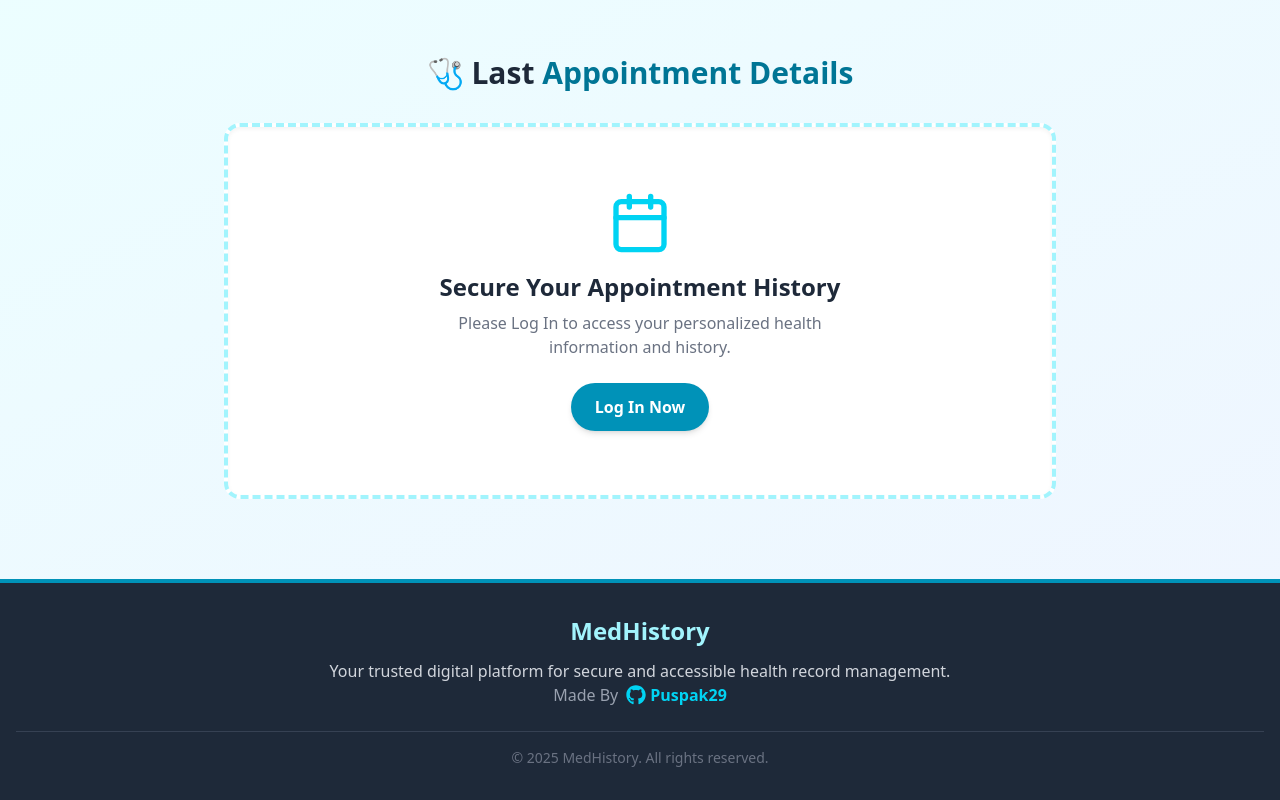
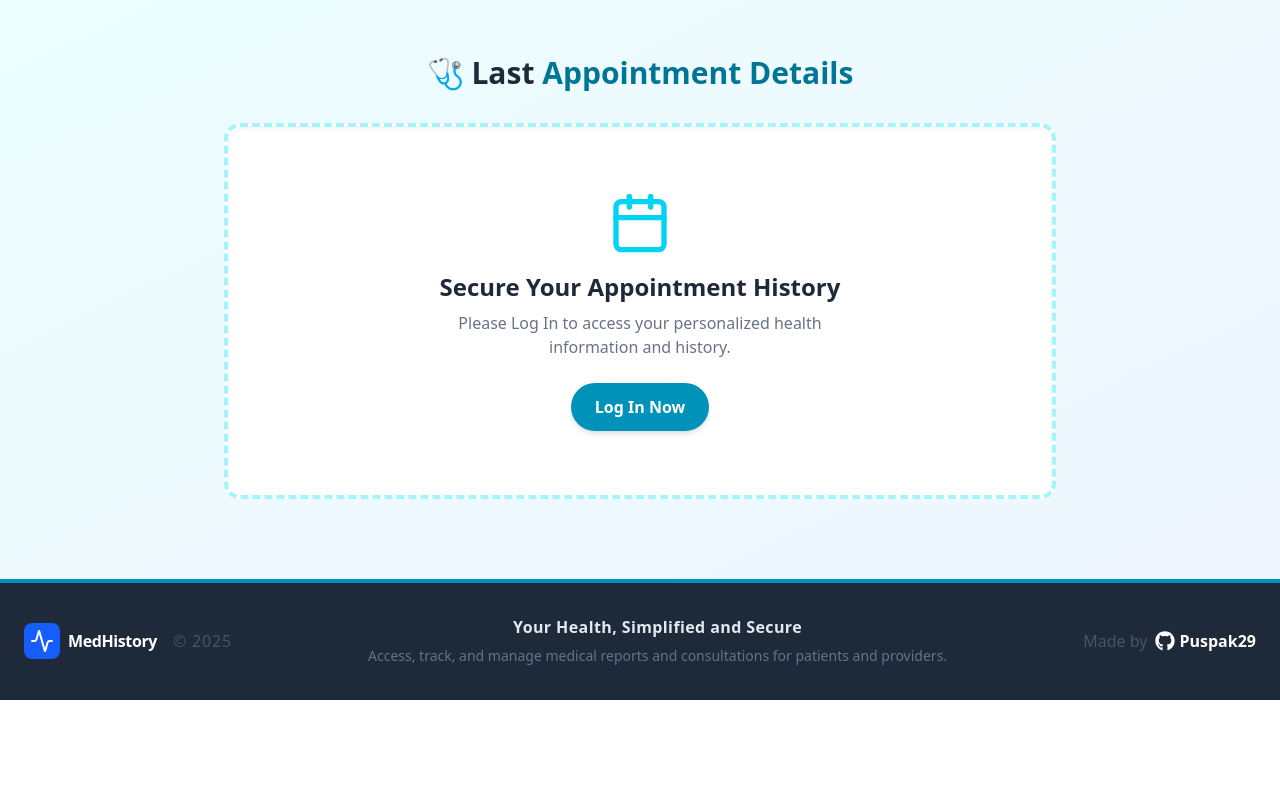
Before and after one commit to Puspak29/Medi-Frontend, a React (Vite) app: page / in a window 1280 px wide. Shown: the part 1404-2204 px from the top of the page. After the commit the page ends 2104 px from the top, so only its background shows below. Built offline with nearby package versions, Linux system fonts and the light colour scheme; no server answers.

Commit message:
fix: fixed footer

```diff
--- a/src/components/Footer.tsx
+++ b/src/components/Footer.tsx
@@ -1,28 +1,45 @@
 import { Link } from "react-router-dom";
 import { FaGithub } from "react-icons/fa"
+import { Activity } from "lucide-react";
 
 function Footer() {
     const year=new Date().getFullYear();
 
   return (
     <>
-    <footer className="no-print bg-gray-800 text-white py-8 text-center border-t-4 border-cyan-600">
-          <div className="mx-auto px-4">
-              <h3 className="text-2xl font-bold text-cyan-200 mb-3">MedHistory</h3>
-              <p className="text-gray-300 mx-auto">Your trusted digital platform for secure and accessible health record management.</p>
+    <footer className="no-print w-full bg-gray-800 text-white py-8 text-center border-t-4 border-cyan-600">
+      <div className="max-w-7xl mx-auto px-6 flex flex-col lg:flex-row justify-between items-center gap-6">
 
-              <div className="flex justify-center items-center flex-wrap gap-4 mb-6">
-                  <p className="text-gray-400 text-base flex items-center">
-                      Made By
-                      <Link to="https://github.com/Puspak29" className="text-cyan-400 hover:text-cyan-300 font-semibold ml-2 flex items-center transition-colors">
-                          <FaGithub className="inline-block w-5 h-5 mr-1" /> Puspak29
-                      </Link>
-                  </p>
-              </div>
+        {/* Brand */}
+        <div className="flex items-center space-x-4">
+          <div className="flex items-center space-x-2 cursor-default">
+            <div className="bg-blue-600 p-1.5 rounded-lg text-white">
+              <Activity className="text-white w-6 h-6" />
+            </div>
+            <span className="text-base font-bold text-white tracking-tight">MedHistory</span>
+          </div>
+          <p className="text-slate-600 font-medium uppercase tracking-wider">© {year}</p>
+        </div>
 
-              <p className="text-sm text-gray-500 pt-4 border-t border-gray-700">© {year} MedHistory. All rights reserved.</p>
-          </div>
-      </footer>
+        {/* Tagline */}
+        <div className="text-center">
+          <p className="text-base text-slate-200 font-bold tracking-wide">Your Health, Simplified and Secure</p>
+          <p className="text-sm text-slate-500 mt-1.5 max-w-[500px] lg:max-w-none leading-relaxed">
+            Access, track, and manage medical reports and consultations for patients and providers.
+          </p>
+        </div>
+
+        {/* Links */}
+        <div className="flex items-center space-x-5">
+          <Link to="https://github.com/Puspak29" target="_blank" rel="noreferrer" className="flex items-center space-x-2">
+            <span className="text-slate-600">Made by</span>
+            <FaGithub className="inline-block w-5 h-5 mr-1" />
+            <span className="font-semibold">Puspak29</span>
+          </Link>
+        </div>
+
+      </div>
+    </footer>
     </>
   )
 }
```
